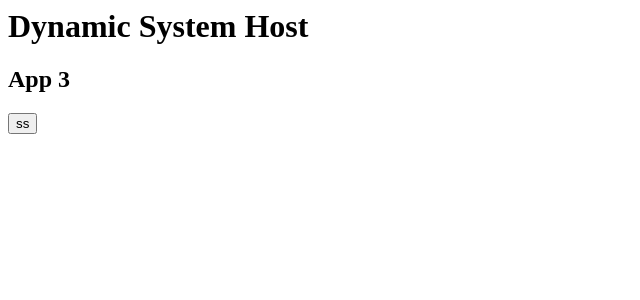
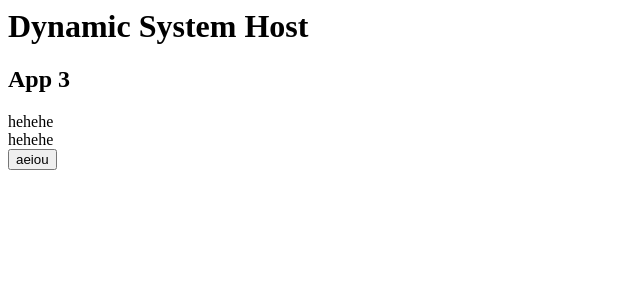
Before and after one commit to rafaelsevla/mfe2, a React app: page / in a window 1280 px wide. Shown: the top 300 px of the page, without its empty margins (0-640 px from the left). Built offline with nearby package versions, Linux system fonts and the light colour scheme.

Commit message:
add eslint rules

```diff
--- a/src/App.tsx
+++ b/src/App.tsx
@@ -1,14 +1,33 @@
-import LocalButton from './Widget';
-import React from 'react';
+import React, { useEffect, useState } from 'react';
+import styled from 'styled-components';
 
-const App = () => (
-  <div>
-    <h1>Dynamic System Host</h1>
-    <h2>App 3</h2>
-    <button onClick={e => console.log(e)}>
-      ss
-    </button>
-  </div>
-);
+import { lalal as lalalala } from '@/service/ui/teste';
+
+import { lalal } from './service/ui/teste';
+
+
+const App = () => {
+  const [ blaBla, setBlaBla ] = useState('');
+
+  useEffect(() => {
+    setBlaBla('aeiou');
+    console.log(lalalala)
+    console.log(lalal)
+  });
+
+  return (
+    <div>
+      <h1>Dynamic System Host</h1>
+      <h2>App 3</h2>
+      {lalalala()}
+      {lalal()}
+      <Button onClick={e => console.log(e)}>
+        {blaBla}
+      </Button>
+    </div>
+    )
+};
+
+const Button = styled.button``
 
 export default App;
--- /dev/null
+++ b/src/service/ui/teste.tsx
@@ -0,0 +1,3 @@
+import React from 'react';
+
+export const lalal = () => <div>hehehe</div>
--- a/tsconfig.json
+++ b/tsconfig.json
@@ -1,6 +1,9 @@
 {
   "compilerOptions": {
     "baseUrl": "src",
+    "paths": {
+      "@/*": ["*"]
+    },
     "target": "es5",
     "lib": [
       "dom",
@@ -20,7 +23,7 @@
     "isolatedModules": true,
     "noEmit": true,
     "sourceMap": true,
-    "jsx": "react"
+    "jsx": "react",
   },
   "exclude": [ "node_modules" ],
   "include": ["src/**/*"]
--- a/webpack.config.js
+++ b/webpack.config.js
@@ -1,5 +1,6 @@
 const HtmlWebpackPlugin = require('html-webpack-plugin');
 const { ModuleFederationPlugin } = require('webpack').container;
+const TsconfigPathsPlugin = require('tsconfig-paths-webpack-plugin');
 const path = require('path');
 
 module.exports = {
@@ -14,6 +15,11 @@ module.exports = {
   },
   resolve: {
     extensions: [ '.ts', '.tsx', '.js' ],
+    plugins: [
+      new TsconfigPathsPlugin({
+        extensions: ['.js', '.jsx', '.json', '.ts', '.tsx']
+      })
+    ],
   },
   module: {
     rules: [
```
Also changed, not shown: package.json (+8 -4 lines), .eslintrc.js, 1 other file (tests, documents, lock files or other folders).
